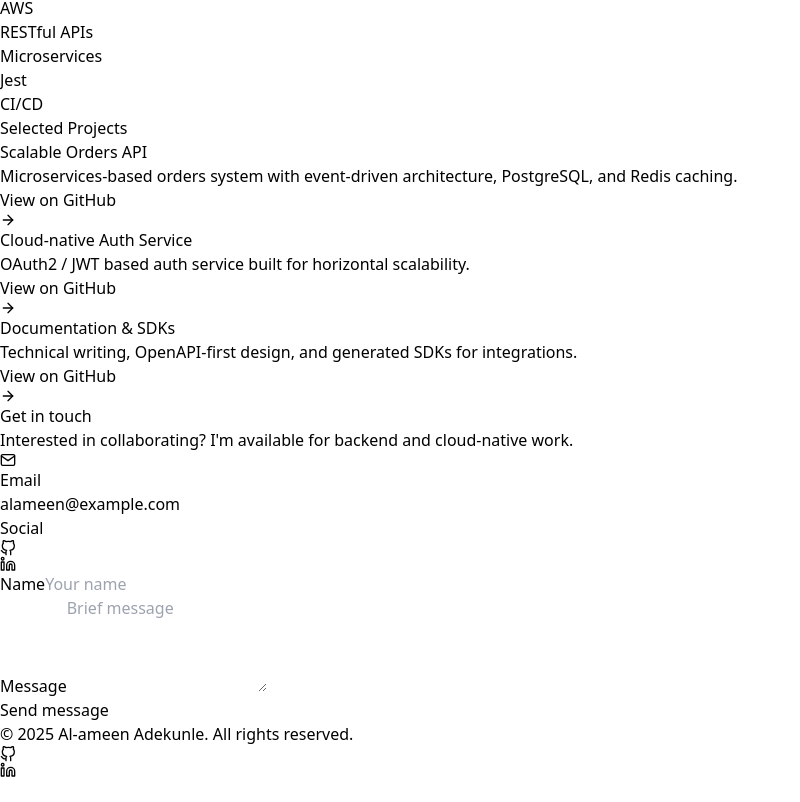
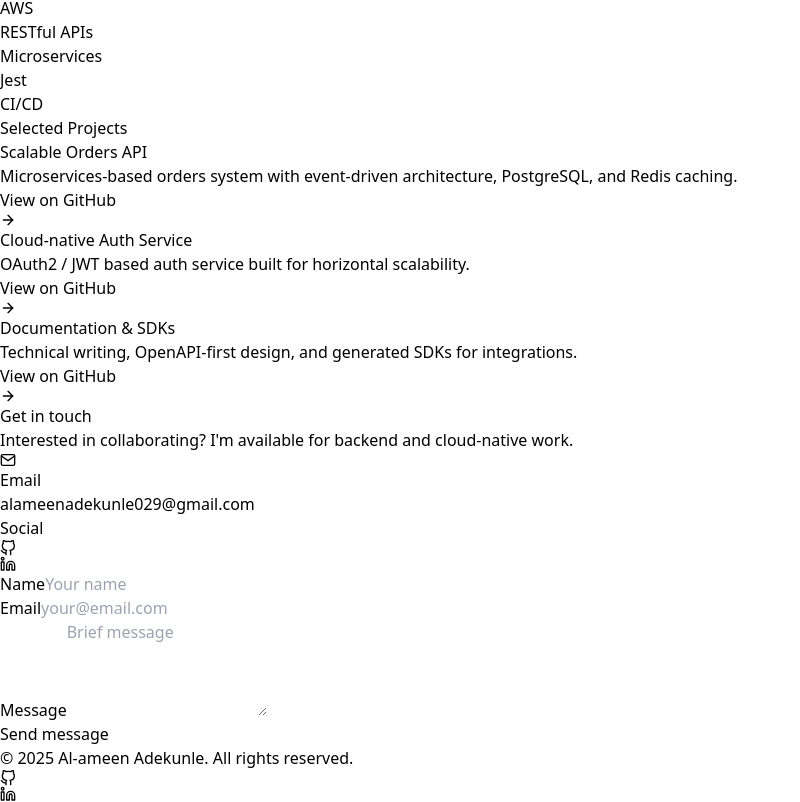
Before and after one commit to Alameen17/alameen-portfolio, a React (Vite) app: page / in a window 1280 px wide. Shown: the part 508-1310 px from the top of the page, without its empty margins (0-800 px from the left). Before the commit the page ends 1286 px from the top, so only its background shows below. Built offline with nearby package versions, Linux system fonts and the light colour scheme.

Commit message:
Update package dependencies and contact form

```diff
--- a/package.json
+++ b/package.json
@@ -10,6 +10,7 @@
     "preview": "vite preview"
   },
   "dependencies": {
+    "@emailjs/browser": "^4.4.1",
     "framer-motion": "^12.23.22",
     "react": "^18.3.1",
     "react-dom": "^18.3.1",
--- a/src/components/Contact.jsx
+++ b/src/components/Contact.jsx
@@ -1,14 +1,39 @@
 import React from 'react';
 import { motion } from 'framer-motion';
 import { FiGithub, FiLinkedin, FiMail } from 'react-icons/fi';
+import emailjs from '@emailjs/browser';
 
 export default function Contact() {
-  const [formData, setFormData] = React.useState({ name: '', message: '' });
+  const [formData, setFormData] = React.useState({ name: '', email: '', message: '' });
+  const [status, setStatus] = React.useState({ type: '', message: '' });
+  const [loading, setLoading] = React.useState(false);
 
-  const handleSubmit = (e) => {
+  const handleSubmit = async (e) => {
     e.preventDefault();
-    console.log('Form submitted:', formData);
-    // Add your form submission logic here
+    setLoading(true);
+    setStatus({ type: '', message: '' });
+
+    try {
+      // Replace these with your EmailJS credentials
+      await emailjs.send(
+        'service_i43u76c',      // service id Get from EmailJS dashboard
+        'template_0h2spqw',     // template id Get from EmailJS dashboard
+        {
+          from_name: formData.name,
+          from_email: formData.email,
+          message: formData.message,
+        },
+        'r2tL5qu5oKFhHnp1A'       // Public key Get from EmailJS dashboard
+      );
+
+      setStatus({ type: 'success', message: 'Message sent successfully!' });
+      setFormData({ name: '', email: '', message: '' });
+    } catch (error) {
+      setStatus({ type: 'error', message: 'Failed to send message. Please try again.' });
+      console.error('EmailJS error:', error);
+    } finally {
+      setLoading(false);
+    }
   };
 
   return (
@@ -32,8 +57,8 @@ export default function Contact() {
                 <h4 className="text-white font-semibold mb-2 flex items-center gap-2">
                   <FiMail className="text-blue-400" /> Email
                 </h4>
-                <a href="mailto:alameen@example.com" className="text-gray-300 hover:text-white transition-colors">
-                  alameen@example.com
+                <a href="mailto:alameenadekunle029@gmail.com" className="text-gray-300 hover:text-white transition-colors">
+                  alameenadekunle029@gmail.com
                 </a>
               </div>
 
@@ -68,6 +93,18 @@ export default function Contact() {
                   onChange={(e) => setFormData({ ...formData, name: e.target.value })}
                   className="w-full bg-gray-800/50 border border-gray-700 rounded-lg px-4 py-3 text-white placeholder-gray-500 focus:outline-none focus:border-gray-600 transition-colors"
                   placeholder="Your name"
+                  required
+                />
+              </div>
+              <div>
+                <label className="block text-sm text-gray-400 mb-2">Email</label>
+                <input
+                  type="email"
+                  value={formData.email}
+                  onChange={(e) => setFormData({ ...formData, email: e.target.value })}
+                  className="w-full bg-gray-800/50 border border-gray-700 rounded-lg px-4 py-3 text-white placeholder-gray-500 focus:outline-none focus:border-gray-600 transition-colors"
+                  placeholder="your@email.com"
+                  required
                 />
               </div>
               <div>
@@ -78,13 +115,26 @@ export default function Contact() {
                   className="w-full bg-gray-800/50 border border-gray-700 rounded-lg px-4 py-3 text-white placeholder-gray-500 focus:outline-none focus:border-gray-600 transition-colors resize-none"
                   rows={4}
                   placeholder="Brief message"
+                  required
                 />
               </div>
+
+              {status.message && (
+                <div className={`p-3 rounded-lg text-sm ${
+                  status.type === 'success'
+                    ? 'bg-green-500/20 text-green-400 border border-green-500/50'
+                    : 'bg-red-500/20 text-red-400 border border-red-500/50'
+                }`}>
+                  {status.message}
+                </div>
+              )}
+
               <button
                 onClick={handleSubmit}
-                className="w-full md:w-auto px-6 py-3 bg-white text-black font-medium rounded-lg hover:bg-gray-200 transition-colors"
+                disabled={loading}
+                className="w-full md:w-auto px-6 py-3 bg-white text-black font-medium rounded-lg hover:bg-gray-200 transition-colors disabled:opacity-50 disabled:cursor-not-allowed"
               >
-                Send message
+                {loading ? 'Sending...' : 'Send message'}
               </button>
             </div>
           </div>
```
Also changed, not shown: 1 other file (tests, documents, lock files or other folders).
